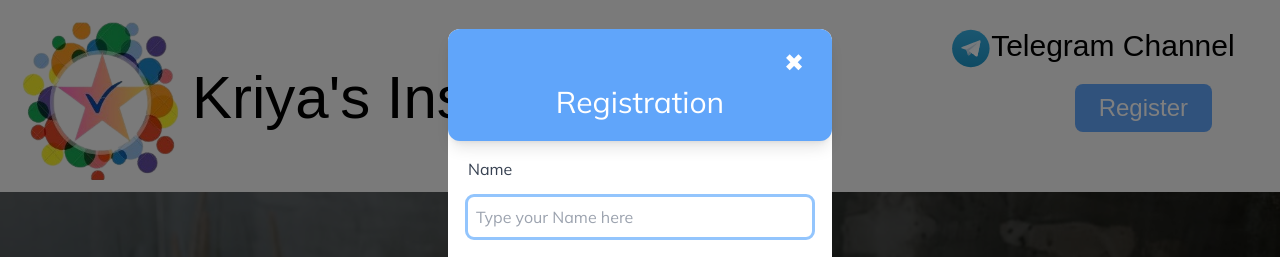
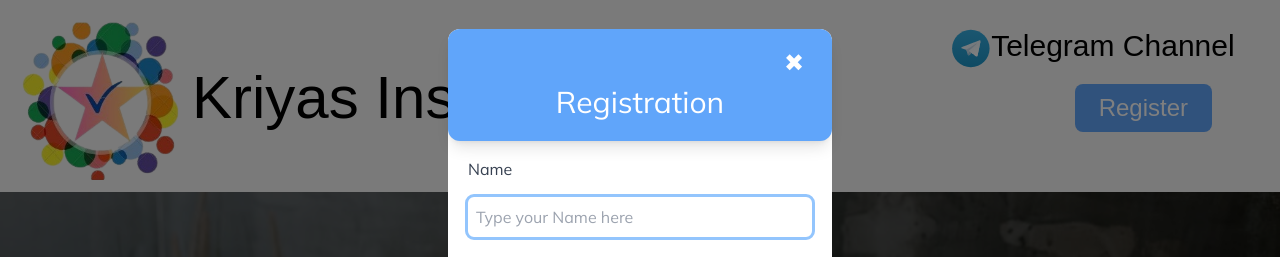
Before and after one commit to Smartsantosh1928/kriyas-institution, a React (Vite) app: page /home in a window 1280 px wide. Shown: the top 257 px of the page. Built offline with nearby package versions, Linux system fonts and the light colour scheme; a web font is replaced by a local one.

Commit message:
kriya's to kriyas

```diff
--- a/src/pages/footer.jsx
+++ b/src/pages/footer.jsx
@@ -56,7 +56,7 @@ export function Footer({ title, description,  socials, menus, copyright }) {
 }
 
 Footer.defaultProps = {
-  title: "Kriya's Institution",
+  title: "Kriyas Institution",
   description:
     "Sign Of Excellence and Success.",
   socials: [
@@ -85,7 +85,7 @@ Footer.defaultProps = {
     <>
       Copyright © {year} {" "}
       <span className="edu">
-        Kriya's Institution{" "}
+        Kriyas Institution{" "}
       </span>
     </>
   ),
--- a/src/pages/home.jsx
+++ b/src/pages/home.jsx
@@ -116,7 +116,7 @@ export function Home() {
         <>
             <div className='w-full h-auto flex md:flex-row bg-[#f5f5f5] p-5 flex-col edu'>
                 <img src="/img/logo.png" alt="LOGO" className='w-28 h-28 md:w-40 md:h-40 mr-3'/>
-                <span className='text-4xl -mt-24 ml-32 text-start md:ml-0 md:text-6xl md:mt-12'>Kriya's Institution</span>
+                <span className='text-4xl -mt-24 ml-32 text-start md:ml-0 md:text-6xl md:mt-12'>Kriyas Institution</span>
                 <span className='text-4xl -mt-24 ml-32 text-start md:ml-0 md:text-6xl md:mt-12 hidden'>Kriyas Institution</span>
                     <a href="https://t.me/+0UkplEEdQX4zZTQ1" target="_blank" className='ml-auto -mr-5 -mt-12 md:mt-0 flex flex-row border border-none p-2 rounded-3xl md:mb-32 md:-mr-44'>
                         <img src={Telegramsvg} alt="Telegram" className='w-10 h-10 hover:bg-[#239bcd] rounded-lg' />
@@ -326,7 +326,7 @@ export function Home() {
                 <div className="mb-16 flex items-center justify-center gap-2">
                   <BriefcaseIcon className="-mt-px h-4 w-4 text-blue-gray-700" />
                   <Typography className="font-bold text-xl text-blue-gray-700">
-                   Founder Of Kriya's Institution
+                   Founder Of Kriyas Institution
                   </Typography>
                 </div>
               </div>
--- a/src/pages/profile.jsx
+++ b/src/pages/profile.jsx
@@ -95,7 +95,7 @@ export function Profile() {
                   {/* <MapPinIcon className="-mt-px h-4 w-4 text-blue-gray-700" /> */}
                   <BriefcaseIcon className="-mt-px h-4 w-4 text-blue-gray-700" />
                   <Typography className="font-medium text-blue-gray-700">
-                   Founder Of Kriya's Academy
+                   Founder Of Kriyas Academy
                   </Typography>
                 </div>
               </div>
```
